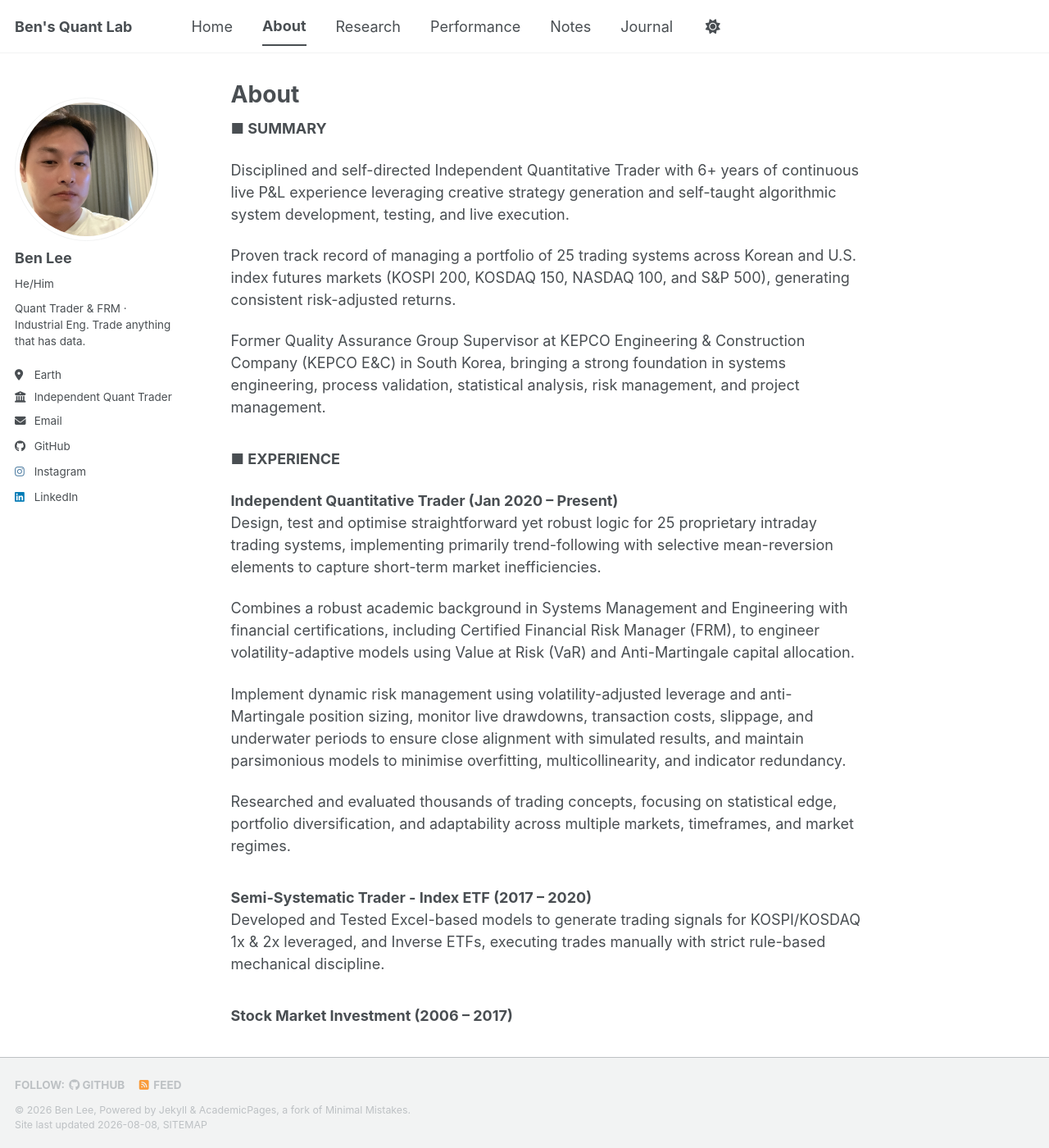
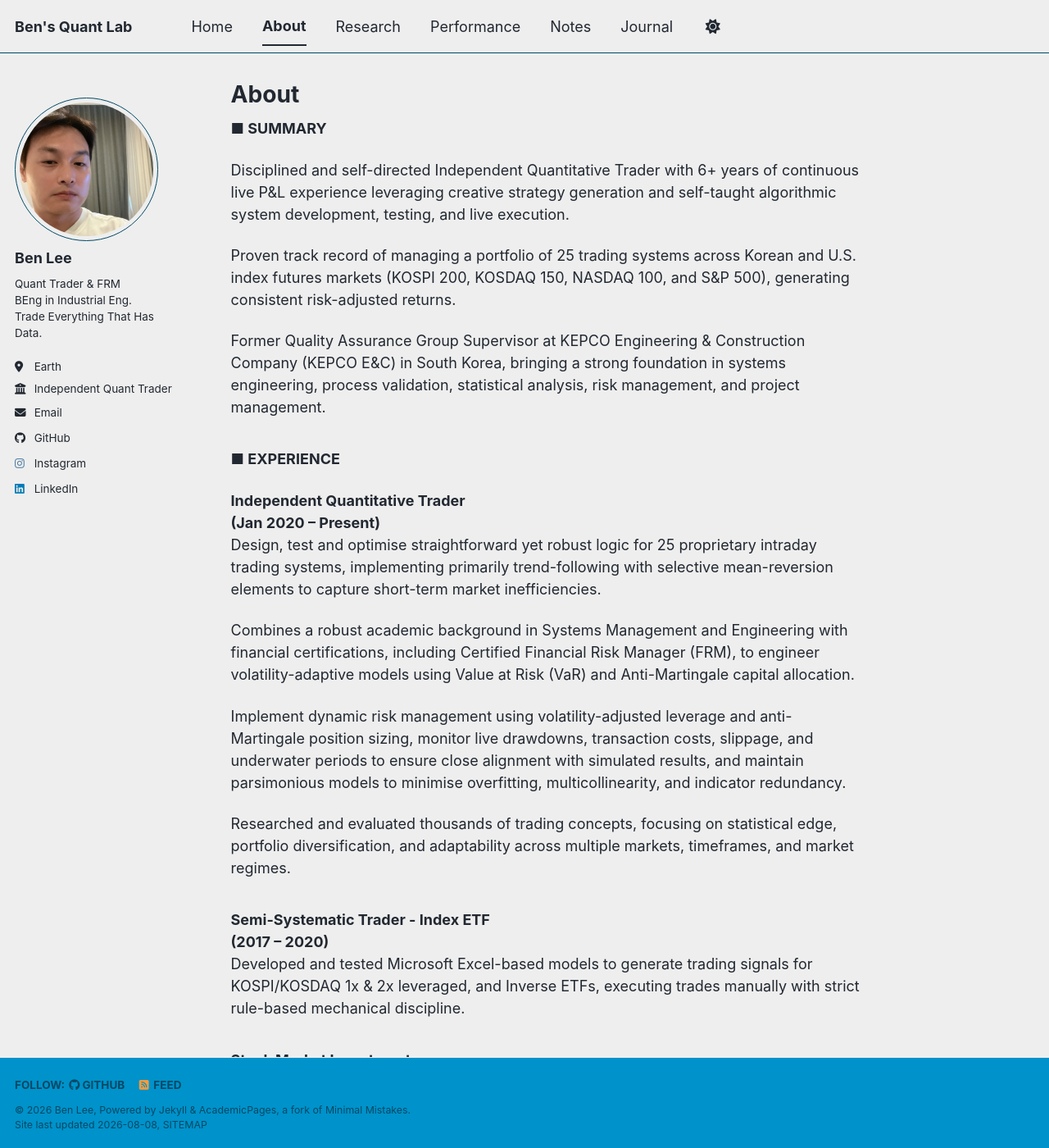
Before and after one commit to leebh1119/leebh1119.github.io, a Jekyll site: the page built from _pages/about.md, in a window 1280 px wide and 1400 px high. Shown: the whole window at 82% size. Built offline with Jekyll 4.4.1, drawn with Linux system fonts in a browser that asks for light colours; a style sheet for code colours, icons or effects is not loaded.

Commit message:
update about page and _config.yml

```diff
--- a/_config.yml
+++ b/_config.yml
@@ -7,8 +7,8 @@
 # server process.
 
 # Basic Site Settings
-locale                   : "en-US"
-site_theme               : "default" # The available themes options are "default", "air", "sunrise", "mint", "dirt" and "contrast"
+locale                   : "en-GB"
+site_theme               : "air" # The available themes options are "default", "air", "sunrise", "mint", "dirt" and "contrast"
 title                    : "Ben's Quant Lab"
 title_separator          : "-"
 name                     : &name "Ben Lee"
@@ -25,8 +25,8 @@ author:
   # Biographic information
   avatar           : "profile.png"
   name             : "Ben Lee"
-  pronouns         : "He/Him"
-  bio              : "Quant Trader & FRM · Industrial Eng. Trade anything that has data."
+  pronouns         : #He/Him
+  bio              : "Quant Trader & FRM<br>BEng in Industrial Eng.<br>Trade Everything That Has Data."
   location         : "Earth"
   employer         : "Independent Quant Trader"
   uri              : # URL
--- a/_pages/about.md
+++ b/_pages/about.md
@@ -15,7 +15,7 @@ author_profile: true
 
 **■ EXPERIENCE**
 
-**Independent Quantitative Trader (Jan 2020 – Present)**<br>
+**Independent Quantitative Trader<br>(Jan 2020 – Present)**<br>
 Design, test and optimise straightforward yet robust logic for 25 proprietary intraday trading systems, implementing primarily trend-following with selective mean-reversion elements to capture short-term market inefficiencies.
 
 Combines a robust academic background in Systems Management and Engineering with financial certifications, including Certified Financial Risk Manager (FRM), to engineer volatility-adaptive models using Value at Risk (VaR) and Anti-Martingale capital allocation.
@@ -26,9 +26,9 @@ Researched and evaluated thousands of trading concepts, focusing on statistical
 
 <div style="margin-bottom: 2em;"></div>
 
-**Semi-Systematic Trader - Index ETF (2017 – 2020)**<br>
-Developed and Tested Excel-based models to generate trading signals for KOSPI/KOSDAQ 1x & 2x leveraged, and Inverse ETFs, executing trades manually with strict rule-based mechanical discipline.
+**Semi-Systematic Trader - Index ETF<br>(2017 – 2020)**<br>
+Developed and tested Microsoft Excel-based models to generate trading signals for KOSPI/KOSDAQ 1x & 2x leveraged, and Inverse ETFs, executing trades manually with strict rule-based mechanical discipline.
 
 <div style="margin-bottom: 2em;"></div>
 
-**Stock Market Investment (2006 – 2017)**
+**Stock Market Investment<br>(2006 – 2017)**
```
